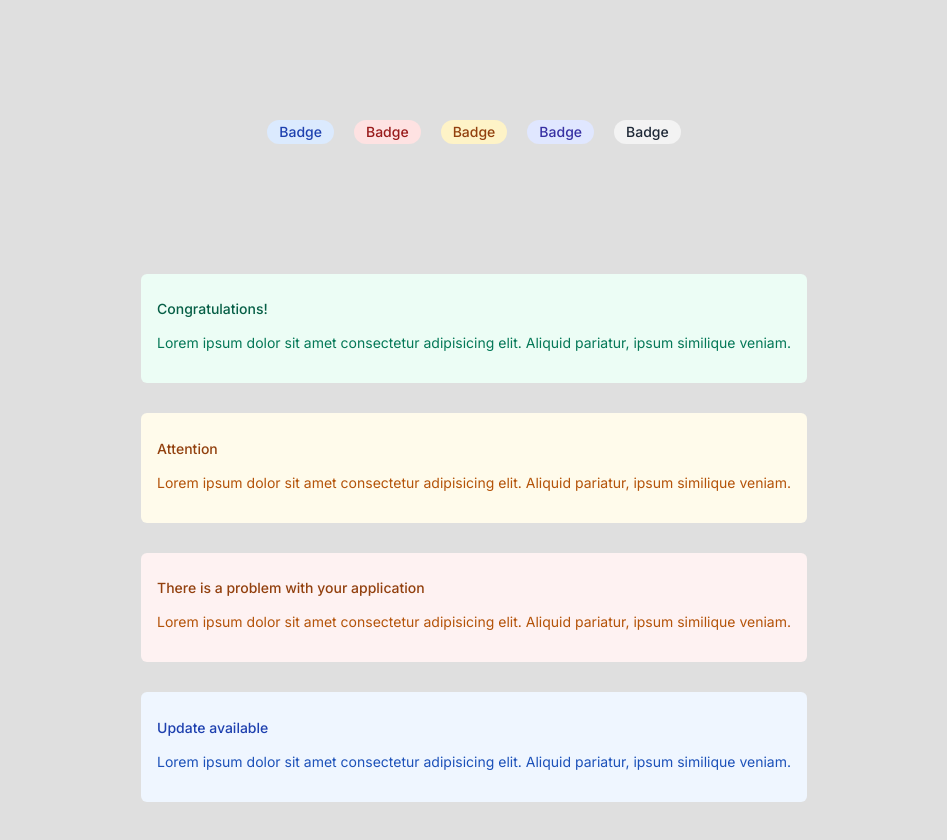
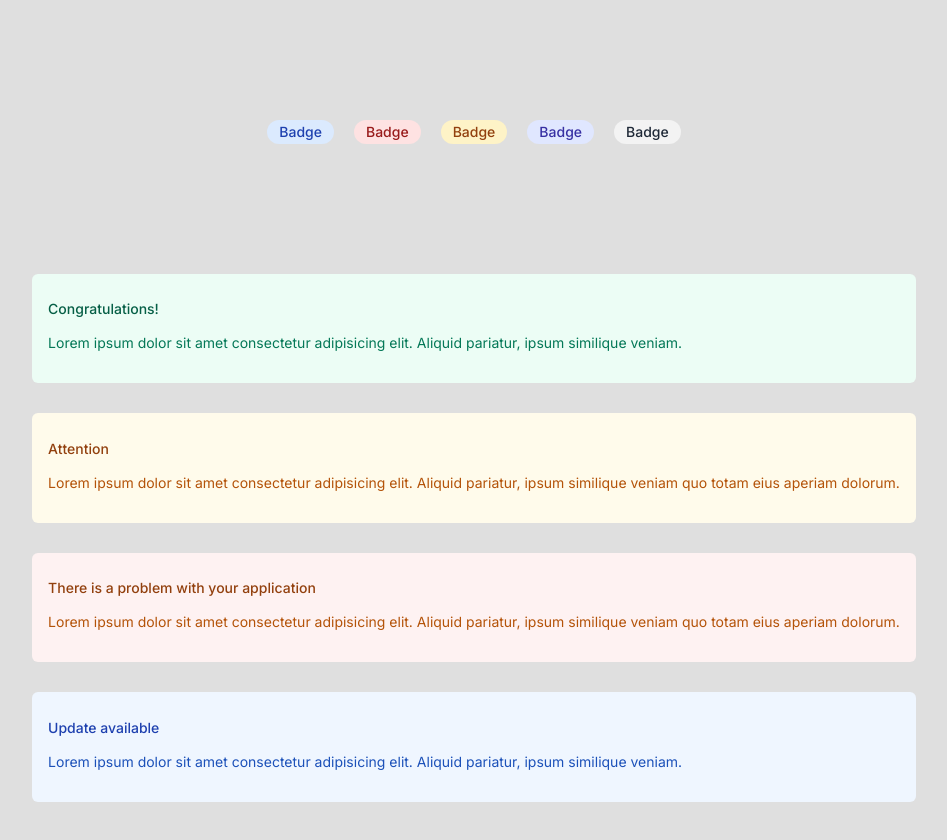
Before and after one commit to joacopobre/Components-Library, a React (Vite) app: page / in a window 1280 px wide. Shown: the top 840 px of the page, without its empty margins (166-1113 px from the left). Built offline with nearby package versions, Linux system fonts and the light colour scheme; the HTML template or start-up script is replaced by a standard one.

Commit message:
simpler App, created tfolders for components

```diff
--- a/src/App.jsx
+++ b/src/App.jsx
@@ -1,35 +1,13 @@
 import React from 'react';
-import Badge from './components/Badge';
-import Banner from './components/Banner';
+import Badges from './components/Badges/Badges';
+import Banners from './components/Banners/Banners';
 
 function App() {
   return (
     <>
-    <div className='badges'>
-      <Badge variant='pill' color='blue'>Badge</Badge>
-      <Badge variant='pill' color='red'>Badge</Badge>
-      <Badge variant='pill' color='yellow'>Badge</Badge>
-      <Badge variant='pill' color='indigo'>Badge</Badge>
-      <Badge variant='pill' color='gray'>Badge</Badge>
-    </div>
-    <div className='banners'>
-      <Banner type='success'>
-        Lorem ipsum dolor sit amet consectetur adipisicing elit.
-        Aliquid pariatur, ipsum similique veniam.
-        </Banner>
-      <Banner type='warning'>
-        Lorem ipsum dolor sit amet consectetur adipisicing elit.
-        Aliquid pariatur, ipsum similique veniam.
-        </Banner>
-      <Banner type='error'>
-        Lorem ipsum dolor sit amet consectetur adipisicing elit.
-        Aliquid pariatur, ipsum similique veniam.
-        </Banner>
-      <Banner type='neutral'>
-        Lorem ipsum dolor sit amet consectetur adipisicing elit.
-        Aliquid pariatur, ipsum similique veniam.
-        </Banner>
-    </div>
+    <Badges />
+    <Banners />
+
 
     </>
   );
--- /dev/null
+++ b/src/components/Badges/Badges.jsx
@@ -0,0 +1,13 @@
+import Badge from "./Badge";
+
+export default function Badges (){
+    return(
+        <div className='badges'>
+              <Badge variant='pill' color='blue'>Badge</Badge>
+              <Badge variant='pill' color='red'>Badge</Badge>
+              <Badge variant='pill' color='yellow'>Badge</Badge>
+              <Badge variant='pill' color='indigo'>Badge</Badge>
+              <Badge variant='pill' color='gray'>Badge</Badge>
+        </div>
+    )
+}
--- a/src/components/Banner.jsx
+++ b/src/components/Banners/Banner.jsx
@@ -1,4 +1,4 @@
-import createMessage from "../hooks/createMessage"
+import createMessage from "../../hooks/createMessage"
 
 export default function Banner({type,children}){
 
--- /dev/null
+++ b/src/components/Banners/Banners.jsx
@@ -0,0 +1,25 @@
+import Banner from "./Banner";
+
+export default function Banners(){
+    return (
+        <div className='banners'>
+            <Banner type='success'>
+                Lorem ipsum dolor sit amet consectetur adipisicing elit.
+                Aliquid pariatur, ipsum similique veniam.
+            </Banner>
+            <Banner type='warning'>
+                Lorem ipsum dolor sit amet consectetur adipisicing elit.
+                Aliquid pariatur,
+                ipsum similique veniam quo totam eius aperiam dolorum.
+            </Banner>
+            <Banner type='error'>
+                Lorem ipsum dolor sit amet consectetur adipisicing elit.
+                Aliquid pariatur, ipsum similique veniam quo totam eius aperiam dolorum.
+            </Banner>
+            <Banner type='neutral'>
+                Lorem ipsum dolor sit amet consectetur adipisicing elit.
+                Aliquid pariatur, ipsum similique veniam.
+            </Banner>
+        </div>
+    )
+}
```
Also changed, not shown: src/components/Badges/Badge.jsx (renamed from src/components/Badge.jsx).
